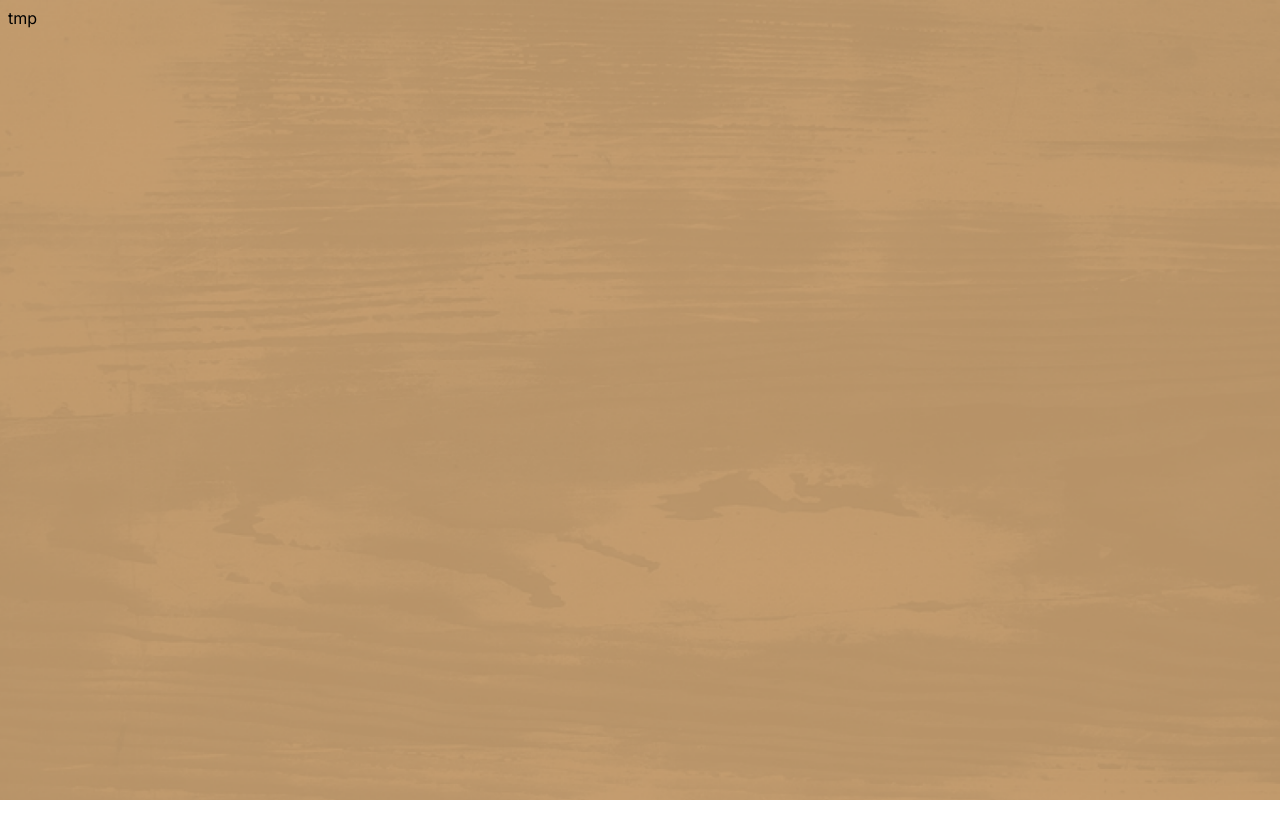
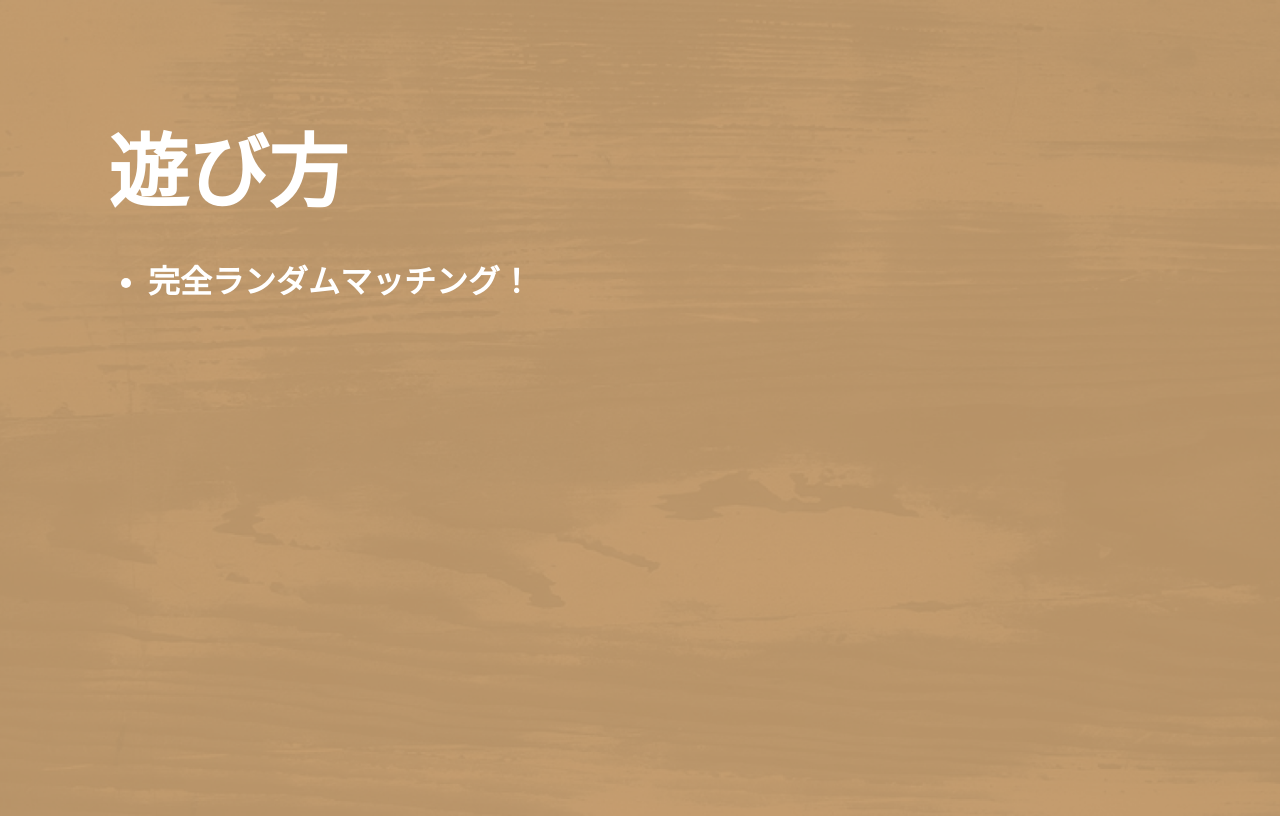
Before and after one commit to shii-park/2vs2shogi-frontend, a Next.js app: page /rules in a window 1280 px wide. Built offline with nearby package versions, Linux system fonts and the light colour scheme.

Commit message:
Add: ルールページに初期の配置を追加しました

```diff
--- /dev/null
+++ b/app/rules/page.module.css
@@ -0,0 +1,20 @@
+.container {
+    width: 100vw;
+    height: 100vh;
+    /* 背景色(仮) */
+    color: white;
+    padding: 100px 100px;
+    /* 全体の余白 */
+    box-sizing: border-box;
+}
+
+.title {
+    font-size: 5rem;
+    font-weight: bold;
+    width: 100%;
+}
+
+.ulHowTo{
+    font-size: 2rem;
+    font-weight: bold;
+}
--- a/app/rules/page.tsx
+++ b/app/rules/page.tsx
@@ -1,3 +1,12 @@
+import style from "./page.module.css"
+
 export default function Page() {
-  return <div>tmp</div>;
+  return (
+    <div className={style.container}>
+      <div className={style.title}>遊び方</div>
+      <ul className={style.ulHowTo}>
+        <li>完全ランダムマッチング！</li>
+      </ul>
+    </div>
+  )
 }
```
